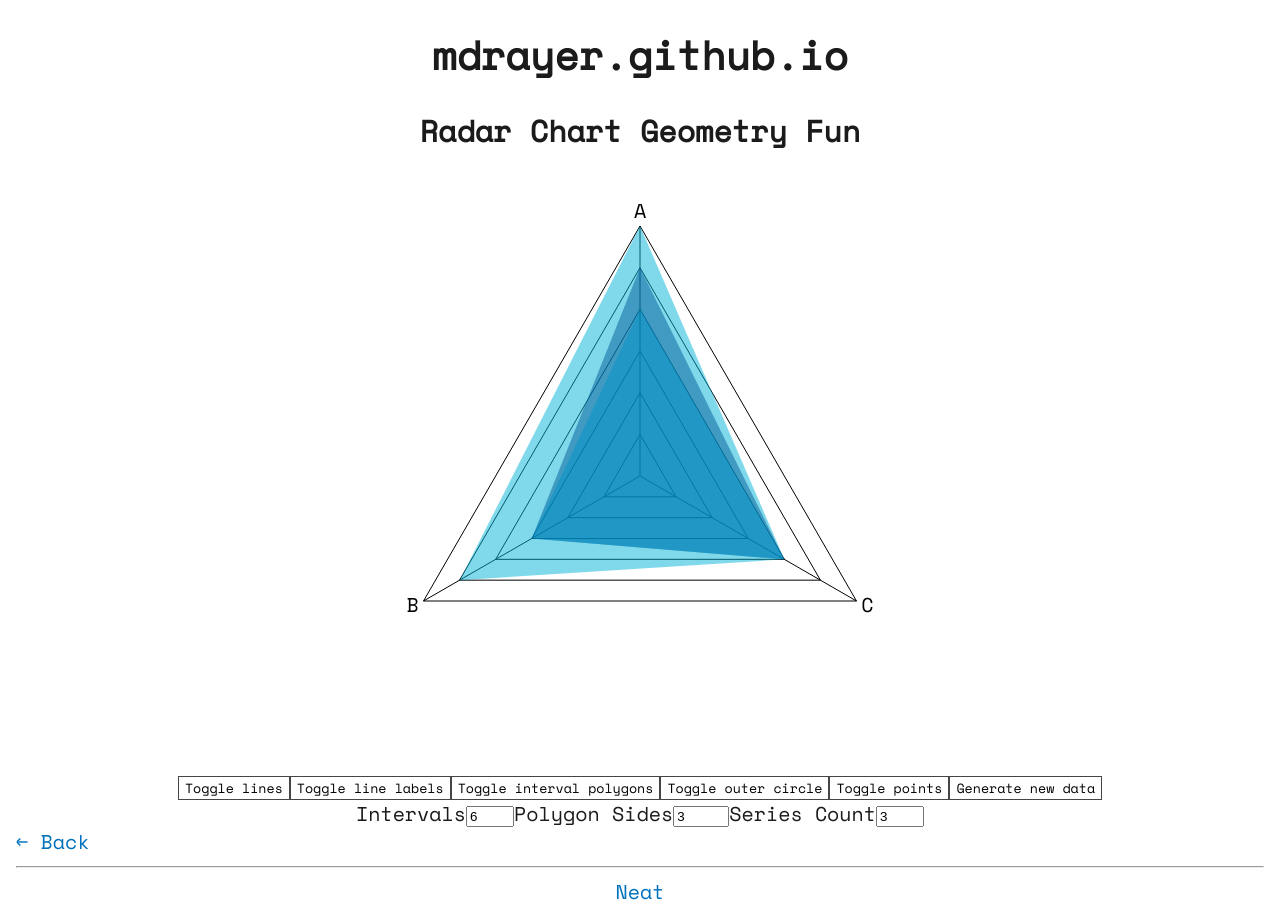
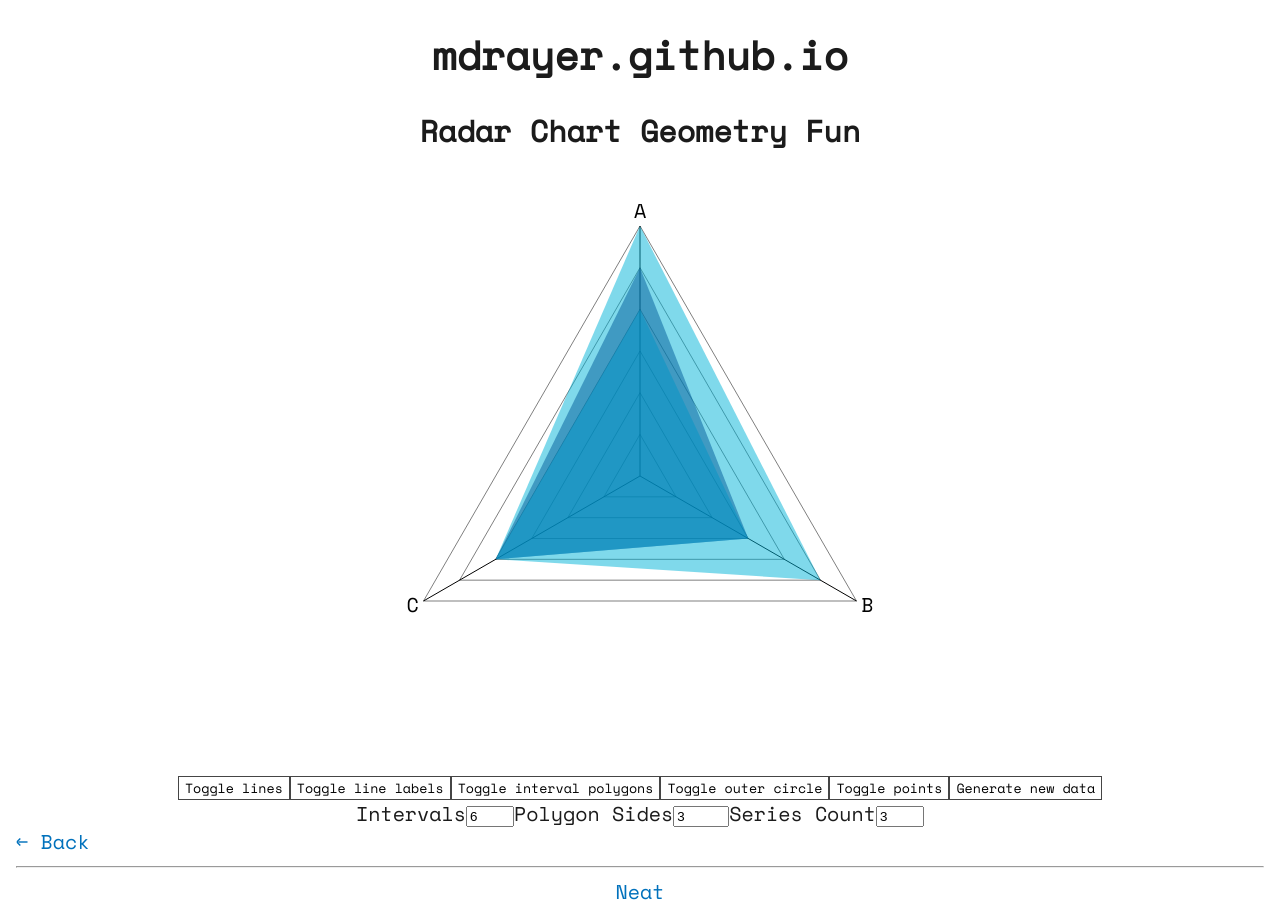
Before and after one commit to mdrayer/mdrayer.github.io, a Next.js app: page /charts/radar-chart in a window 1280 px wide. Built offline with nearby package versions, Linux system fonts and the light colour scheme.

Commit message:
Refactor theta and y placements.

```diff
--- a/source/components/RadarChart/CircleChart.tsx
+++ b/source/components/RadarChart/CircleChart.tsx
@@ -13,8 +13,9 @@ function getPoints(numberOfPoints: number, radius: number) {
   const points: Point[] = [];
   const theta = (Math.PI * 2) / numberOfPoints;
   for (let i = 0; i < numberOfPoints; i++) {
-    // Add the zero'd theta to get the first point above our (0, 0) center.
-    const a = theta * i + zerodTheta;
+    // Negate the zero'd theta to get the first point above the center at (0,r).
+    // Else, the first point would be located at (r,0) instead.
+    const a = theta * i - zerodTheta;
     const x = radius * Math.cos(a);
     const y = radius * Math.sin(a);
     points.push({ x, y });
@@ -87,7 +88,7 @@ function CircleChart({
                 )}
                 fill="none"
                 stroke="black"
-                // opacity={0.5}
+                opacity={0.5}
               />
             ))}
           {/* Draw lines to the center point */}
@@ -96,7 +97,7 @@ function CircleChart({
               <line
                 key={i}
                 x1={point.x}
-                y1={-point.y}
+                y1={point.y}
                 x2={0}
                 y2={0}
                 stroke="black"
@@ -106,7 +107,7 @@ function CircleChart({
             outerPolygonPoints.map(({ x, y }, i) => {
               const coords = interpolatePercent({ x: 0, y: 0 }, { x, y }, 1.05);
               return (
-                <g key={i} transform={`translate(${coords.x},${-coords.y})`}>
+                <g key={i} transform={`translate(${coords.x},${coords.y})`}>
                   <text
                     x={0}
                     y={0}
@@ -141,7 +142,7 @@ function CircleChart({
                   />
                   {showPoints &&
                     points.map((p, pi) => (
-                      <g key={pi} transform={`translate(${p.x},${-p.y})`}>
+                      <g key={pi} transform={`translate(${p.x},${p.y})`}>
                         <circle r={4} fill={fill} opacity={0.5} />
                         <text textAnchor="middle" dy="-0.37em">
                           {di}:{labels[pi]}
--- a/source/components/RadarChart/util.ts
+++ b/source/components/RadarChart/util.ts
@@ -5,7 +5,7 @@ export interface Point {
 }
 
 function formPolygonPoints(points: Point[]): string {
-  return points.map(({ x, y }) => `${x},${-y}`).join(' ');
+  return points.map(({ x, y }) => `${x},${y}`).join(' ');
 }
 
 const POLYGON_FILLS = [
```
